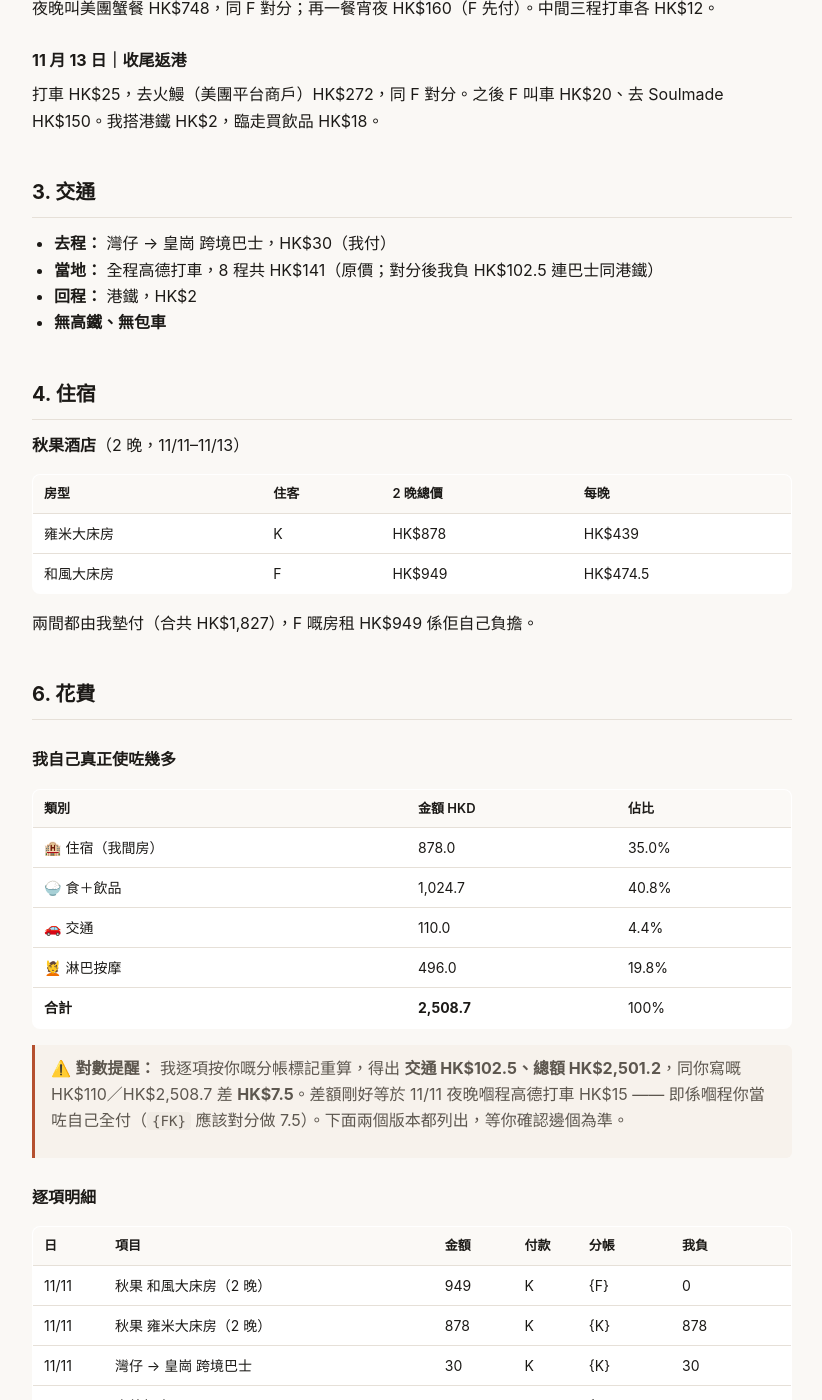
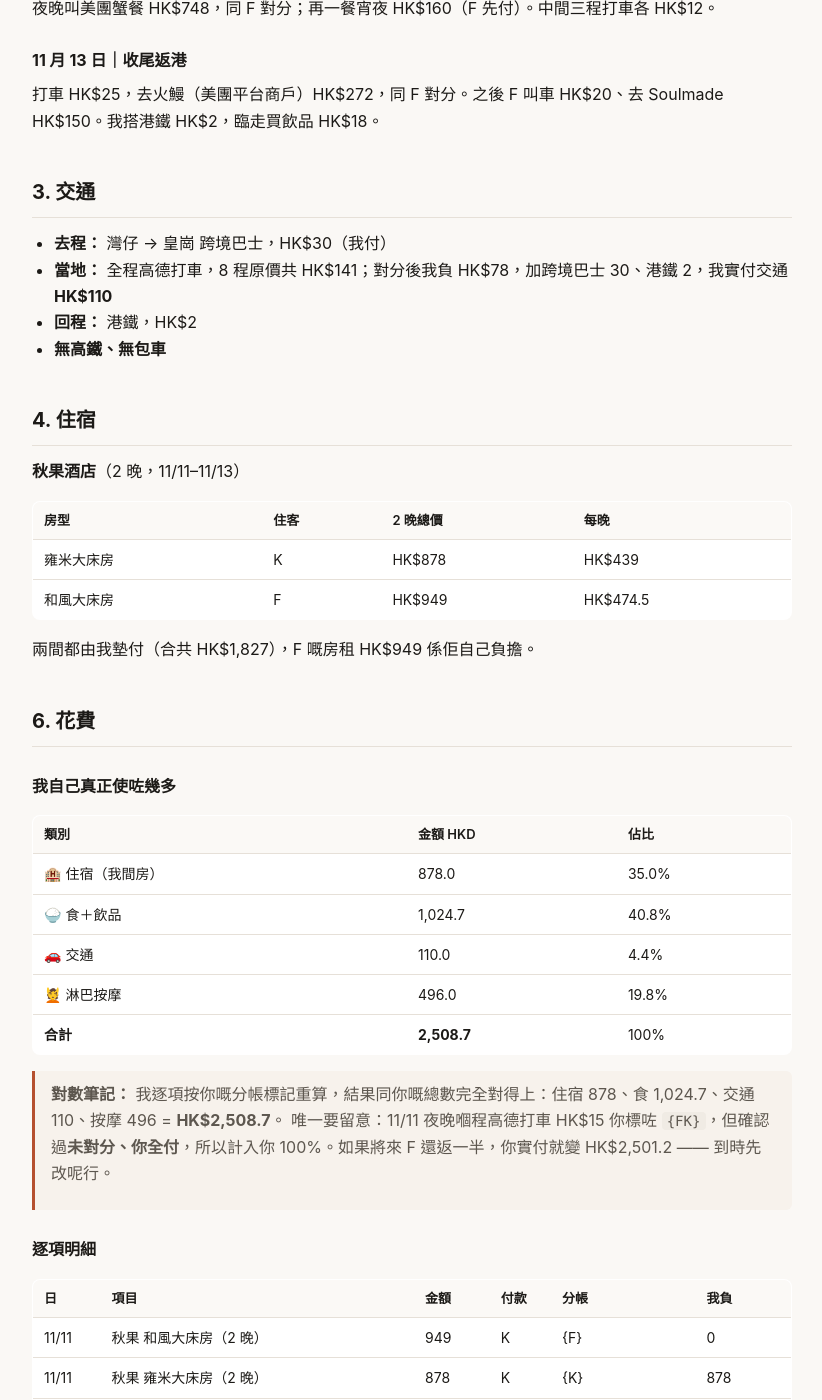
Before and after one commit to Karinatkl/travel-log, a Jekyll site: the page built from trips/2026-11-shenzhen.md, in a window 1280 px wide and 1400 px high, scrolled down 1570 px. Shown: the whole window, without its empty margins (92-914 px from the left). Built offline with Jekyll 4.4.1, drawn with Linux system fonts in a browser that asks for light colours; some of the changed text lies outside the part shown.

Commit message:
log(2026-11-shenzhen): confirmed 15 not split — total 2508.7, F owes 1507.7, 黑Sir owes 172.7
log(2026-11-shenzhen): no video this trip; clarify 黑Sir joined one meal

```diff
--- a/_data/trips.csv
+++ b/_data/trips.csv
@@ -1,2 +1,2 @@
 trip_id,title_zh,title_en,trip_type,country,city,start_date,end_date,nights,status,companions,transport_in,transport_out,accommodation,budget_hkd,spent_hkd,photo_count,video_count,youtube_url,detail_path,last_updated
-2026-11-shenzhen,深圳兩日 · 同 Fai,Shenzhen with Fai,LEISURE,China,Shenzhen,2026-11-11,2026-11-13,2,COMPLETED,WITH:Fai,灣仔→皇崗跨境巴士,港鐵,秋果酒店 雍米大床房（2晚）,,2508.7,8,0,,trips/2026-11-shenzhen.md,2026-11-13
+2026-11-shenzhen,深圳兩日 · 同 Fai,Shenzhen with Fai,LEISURE,China,Shenzhen,2026-11-11,2026-11-13,2,COMPLETED,WITH:Fai / 黑Sir（一餐）,灣仔→皇崗跨境巴士,港鐵,秋果酒店 雍米大床房（2晚）,,2508.7,8,0,,trips/2026-11-shenzhen.md,2026-11-13
--- a/trips/2026-11-shenzhen.md
+++ b/trips/2026-11-shenzhen.md
@@ -45,7 +45,7 @@ permalink: /trips/2026-11-shenzhen/
 ## 3. 交通
 
 - **去程：** 灣仔 → 皇崗 跨境巴士，HK$30（我付）
-- **當地：** 全程高德打車，8 程共 HK$141（原價；對分後我負 HK$102.5 連巴士同港鐵）
+- **當地：** 全程高德打車，8 程原價共 HK$141；對分後我負 HK$78，加跨境巴士 30、港鐵 2，我實付交通 **HK$110**
 - **回程：** 港鐵，HK$2
 - **無高鐵、無包車**
 
@@ -72,7 +72,8 @@ permalink: /trips/2026-11-shenzhen/
 | 💆 淋巴按摩 | 496.0 | 19.8% |
 | **合計** | **2,508.7** | 100% |
 
-> ⚠️ **對數提醒：** 我逐項按你嘅分帳標記重算，得出 **交通 HK$102.5、總額 HK$2,501.2**，同你寫嘅 HK$110／HK$2,508.7 差 **HK$7.5**。差額剛好等於 11/11 夜晚嗰程高德打車 HK$15 —— 即係嗰程你當咗自己全付（`{FK}` 應該對分做 7.5）。下面兩個版本都列出，等你確認邊個為準。
+> **對數筆記：** 我逐項按你嘅分帳標記重算，結果同你嘅總數完全對得上：住宿 878、食 1,024.7、交通 110、按摩 496 = **HK$2,508.7**。
+> 唯一要留意：11/11 夜晚嗰程高德打車 HK$15 你標咗 `{FK}`，但確認過**未對分、你全付**，所以計入你 100%。如果將來 F 還返一半，你實付就變 HK$2,501.2 —— 到時先改呢行。
 
 ### 逐項明細
 
@@ -83,7 +84,7 @@ permalink: /trips/2026-11-shenzhen/
 | 11/11 | 灣仔 → 皇崗 跨境巴士 | 30 | K | {K} | 30 |
 | 11/11 | 高德打車 | 20 | K | {F,K} | 10 |
 | 11/11 | 雞叔・清遠脆皮雞火鍋（宵夜雞煲）| 518 | K | {F,K,H} | 172.7 |
-| 11/11 | 高德打車 | 15 | K | {F,K} | **7.5 / 15 ⚠️** |
+| 11/11 | 高德打車 | 15 | K | {K}（未對分）| 15 |
 | 11/12 | 高德打車 | 25 | K | {F,K} | 12.5 |
 | 11/12 | 潮文牛肉店 | 83 | K | {K} | 83 |
 | 11/12 | 高德打車 | 12 | K | {F,K} | 6 |
@@ -108,12 +109,10 @@ permalink: /trips/2026-11-shenzhen/
 | 我實際代墊（全團支出中由我出）| 4,189.0 |
 | F 代墊 | 342.0 |
 | 全團總支出 | 4,531.0 |
-| 我應該負擔 | 2,501.2 |
-| **F 欠我**（含佢間房 949）| **1,515.2** |
-| **H 欠我**（雞煲 518 ÷ 3）| **172.7** |
-| **我淨收** | **1,687.8** |
-
-> 用你寫嘅 HK$2,508.7 計，我淨收 = 4,189 − 2,508.7 = **HK$1,680.3**。
+| 我應該負擔 | 2,508.7 |
+| **F 欠我**（含佢間房 949）| **1,507.7** |
+| **黑Sir 欠我**（雞煲 518 ÷ 3）| **172.7** |
+| **我淨收** | **1,680.3** |
 
 ## 7. 相片
 
@@ -132,7 +131,7 @@ permalink: /trips/2026-11-shenzhen/
 
 ## 8. 影片
 
-⚠️ 未見有片。如果有 YouTube 連結就話我，我補上 embed。
+今次冇拍片 —— 全程只有相同文字記錄。（`video_count: 0`，`youtube_url` 留空）
 
 ## 9. 覆盤
 
```
Also changed, not shown: other parts of trips/2026-11-shenzhen.md (+1 -1 lines).
